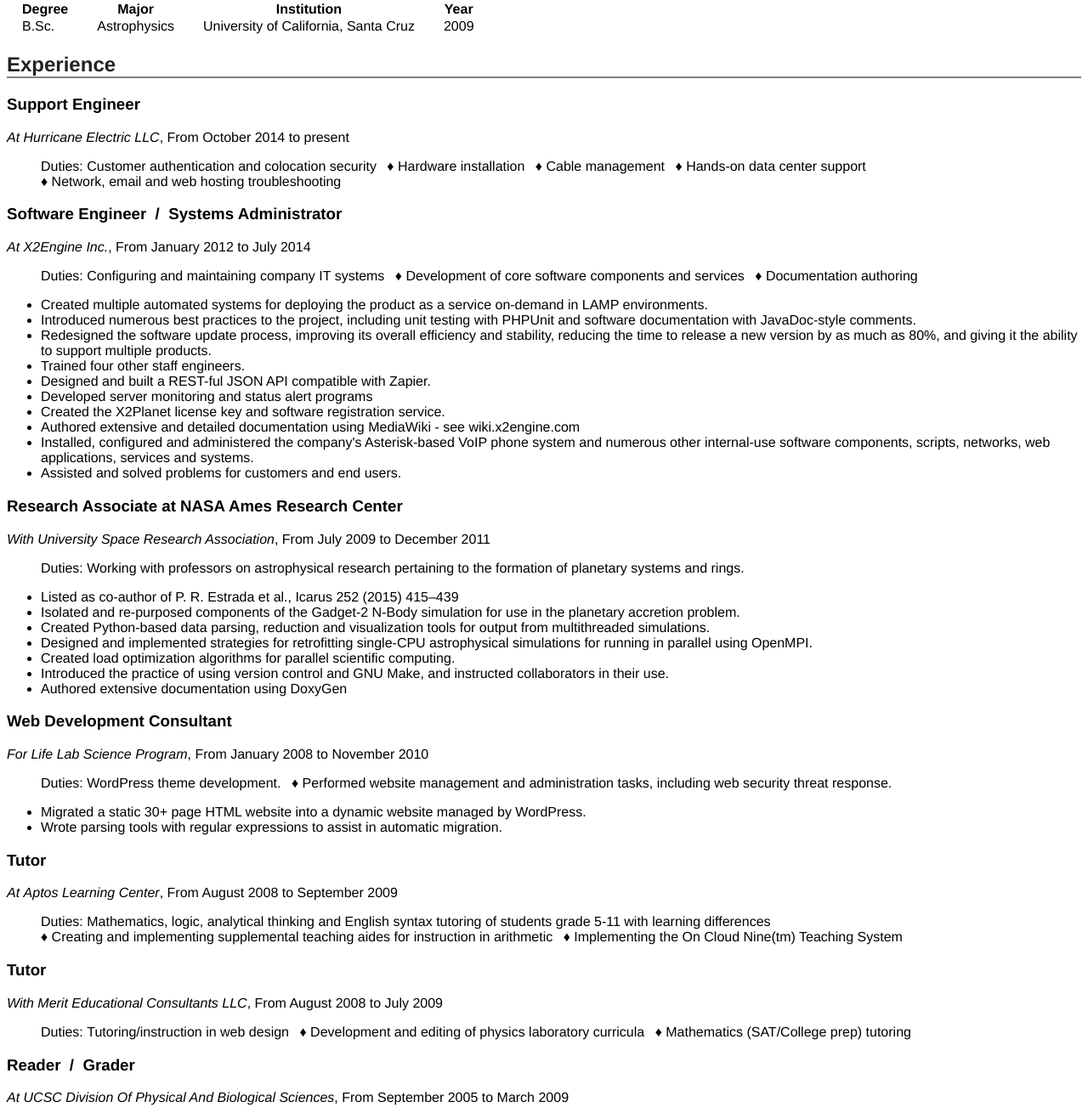
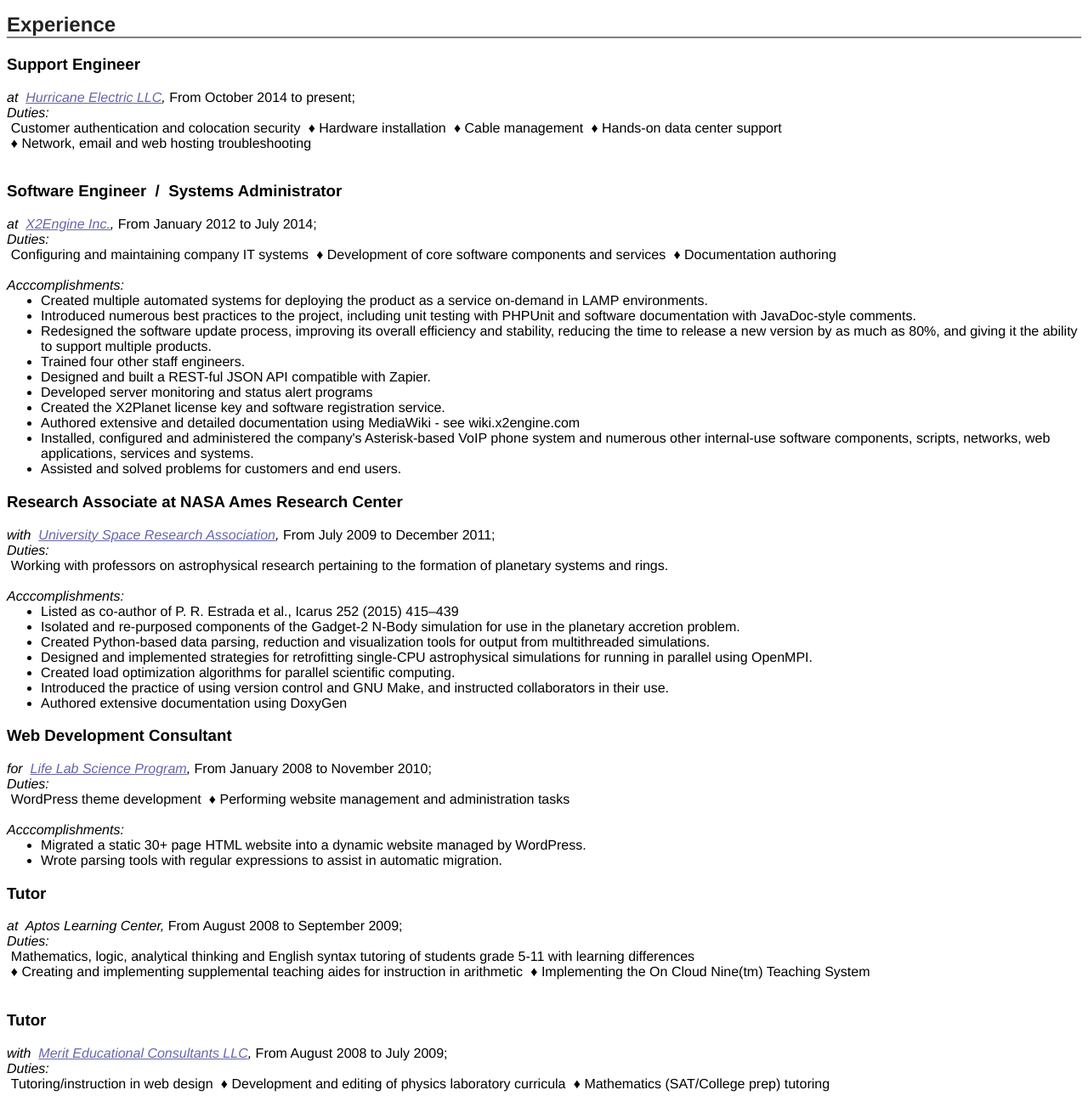
Before and after one commit to Deconstrained/deconstrained.github.io, a plain HTML site: page index.html in a window 1280 px wide. Shown: the part 1180-2483 px from the top of the page at 85% size. Drawn offline with Linux system fonts and the light colour scheme.

Commit message:
Finally over 80% satisfied. Lots and lots of small yet awesome changes...

```diff
--- a/index.html
+++ b/index.html
@@ -32,13 +32,13 @@
 </ul></div>
 </div>
 <h2>Qualifications</h2>
-<ul id="strengths" class="plain">
+<ul id="strengths">
 <li>Self-motivated individual with experience in rapid self-teaching</li>
 <li>Ability to effectively communicate concepts of technical nature</li>
 <li>Experienced in both contributing to existing software/research projects and building them from scratch</li>
 </ul>
 <h2>Expertise</h2>
-<ul id="expertise" class="plain">
+<ul id="expertise">
 <li>Computational Physics</li>
 <li>Web Development</li>
 <li>Test-driven Development</li>
@@ -156,23 +156,24 @@
 </table>
 <h2>Experience</h2>
 <h3>Support Engineer</h3>
-<span class="company">at Hurricane Electric LLC</span>, From October 2014 to present<ul class="bulletcloud duties">
+<em>at
+        <a href="http://he.net/">Hurricane Electric LLC</a>,</em> From October 2014 to present;<br><em>Duties:</em><ul class="bulletcloud duties">
 <li>Customer authentication and colocation security</li>
 <li>Hardware installation</li>
 <li>Cable management</li>
 <li>Hands-on data center support</li>
 <li>Network, email and web hosting troubleshooting</li>
 </ul>
-<ul></ul>
-<h3>Software Engineer
+<br><h3>Software Engineer
                      /
                 Systems Administrator</h3>
-<span class="company">at X2Engine Inc.</span>, From January 2012 to July 2014<ul class="bulletcloud duties">
+<em>at
+        <a href="http://www.x2engine.com/">X2Engine Inc.</a>,</em> From January 2012 to July 2014;<br><em>Duties:</em><ul class="bulletcloud duties">
 <li>Configuring and maintaining company IT systems</li>
 <li>Development of core software components and services</li>
 <li>Documentation authoring</li>
 </ul>
-<ul>
+<br><em>Acccomplishments:</em><ul style="margin-top: 0;">
 <li>Created multiple automated systems for deploying the product as a service on-demand in LAMP environments.</li>
 <li>Introduced numerous best practices to the project, including unit testing with PHPUnit and software documentation with JavaDoc-style comments.</li>
 <li>Redesigned the software update process, improving its overall efficiency and stability, reducing the time to release a new version by as much as 80%, and giving it the ability to support multiple products.</li>
@@ -185,8 +186,9 @@
 <li>Assisted and solved problems for customers and end users.</li>
 </ul>
 <h3>Research Associate at NASA Ames Research Center</h3>
-<span class="company">with University Space Research Association</span>, From July 2009 to December 2011<ul class="bulletcloud duties"><li>Working with professors on astrophysical research pertaining to the formation of planetary systems and rings.</li></ul>
-<ul>
+<em>with
+        <a href="http://www.usra.edu/">University Space Research Association</a>,</em> From July 2009 to December 2011;<br><em>Duties:</em><ul class="bulletcloud duties"><li>Working with professors on astrophysical research pertaining to the formation of planetary systems and rings.</li></ul>
+<br><em>Acccomplishments:</em><ul style="margin-top: 0;">
 <li>Listed as co-author of P. R. Estrada et al., Icarus 252 (2015) 415–439</li>
 <li>Isolated and re-purposed components of the Gadget-2 N-Body simulation for use in the planetary accretion problem.</li>
 <li>Created Python-based data parsing, reduction and visualization tools for output from multithreaded simulations.</li>
@@ -196,35 +198,37 @@
 <li>Authored extensive documentation using DoxyGen</li>
 </ul>
 <h3>Web Development Consultant</h3>
-<span class="company">for Life Lab Science Program</span>, From January 2008 to November 2010<ul class="bulletcloud duties">
-<li>WordPress theme development.</li>
-<li>Performed website management and administration tasks, including web security threat response.</li>
+<em>for
+        <a href="http://www.lifelab.org/">Life Lab Science Program</a>,</em> From January 2008 to November 2010;<br><em>Duties:</em><ul class="bulletcloud duties">
+<li>WordPress theme development</li>
+<li>Performing website management and administration tasks</li>
 </ul>
-<ul>
+<br><em>Acccomplishments:</em><ul style="margin-top: 0;">
 <li>Migrated a static 30+ page HTML website into a dynamic website managed by WordPress.</li>
 <li>Wrote parsing tools with regular expressions to assist in automatic migration.</li>
 </ul>
 <h3>Tutor</h3>
-<span class="company">at Aptos Learning Center</span>, From August 2008 to September 2009<ul class="bulletcloud duties">
+<em>at
+        Aptos Learning Center,</em> From August 2008 to September 2009;<br><em>Duties:</em><ul class="bulletcloud duties">
 <li>Mathematics, logic, analytical thinking and English syntax tutoring of students grade 5-11 with learning differences</li>
 <li>Creating and implementing supplemental teaching aides for instruction in arithmetic</li>
 <li>Implementing the On Cloud Nine(tm) Teaching System</li>
 </ul>
-<ul></ul>
-<h3>Tutor</h3>
-<span class="company">with Merit Educational Consultants LLC</span>, From August 2008 to July 2009<ul class="bulletcloud duties">
+<br><h3>Tutor</h3>
+<em>with
+        <a href="http://www.meritworld.com/">Merit Educational Consultants LLC</a>,</em> From August 2008 to July 2009;<br><em>Duties:</em><ul class="bulletcloud duties">
 <li>Tutoring/instruction in web design</li>
 <li>Development and editing of physics laboratory curricula</li>
 <li>Mathematics (SAT/College prep) tutoring</li>
 </ul>
-<ul></ul>
-<h3>Reader
+<br><h3>Reader
                      /
                 Grader</h3>
-<span class="company">at UCSC Division of Physical and Biological Sciences</span>, From September 2005 to March 2009<ul class="bulletcloud duties">
+<em>at
+        UCSC Division of Physical and Biological Sciences,</em> From September 2005 to March 2009;<br><em>Duties:</em><ul class="bulletcloud duties">
 <li>Proofreading and evaluation of coursework in physics at the undergraduate level</li>
 <li>Topics included relativity, thermodynamics, quantum mechanics and electrodynamics</li>
 </ul>
-<ul></ul>
+<br>
 </body>
 </html>
--- a/scss/GenericTech.scss
+++ b/scss/GenericTech.scss
@@ -3,16 +3,20 @@ $almostBlack: #222;
 body {
     font-family: "Helvetica Neue",Helvetica,Roboto,Arial,sans-serif;
     text-rendering: optimizelegibility;
-    font-size: 16px;
+    font-size: 1em;
 }
 h1,h2 {color: $almostBlack; }
 
 h2 { border-bottom: 0.1em solid gray; }
 
+a {color: #66A; }
+
+
 @mixin cloudlist {
+    margin: 0; padding: 0;
     li {
         display: inline-block;
-        margin-right:0.5em;
+        margin: 0 0 0 0.5em;
     }
 }
 
@@ -27,31 +31,37 @@ ul.plain {
 
 ul.bulletcloud {
     @include cloudlist;
-    margin-right: 0;
+    @include plainlist;
+    li {
+        margin: 0;
+        padding: 0 0 0 0.3em;
+    }
     li:nth-child(n+2)::before { content: "  \02666  "; }
 }
 
 ul.plaincloud {
     @include plainlist;
     @include cloudlist;
+    li {line-height: 1.5em;}
 }
 
 div#certlogos {
     img {
-        max-height: 5.0em;
+        max-height: 3.0em;
         margin: 0 1.0em;
     }
 }
 
 table.basic {
-    th,td { padding: 0 1em; }
+    font-size: 0.9em;
+    overflow-x: auto;
+    th,td { padding: 0 0.5em; }
+}
+table#certifications {
+    margin-bottom: 1em;
 }
 
-span.company {
-    font-style: italic;
-    text-transform: capitalize;
+ul.breakdown {
+    margin-top: 0;
+    margin-bottom: 0.2em;
 }
-
-ul.duties::before {
-    content: "Duties: ";
-}
```
Also changed, not shown: index.xml (+7 -7 lines), css/GenericTech.css, 2 other files.
